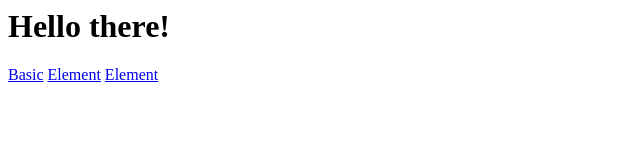
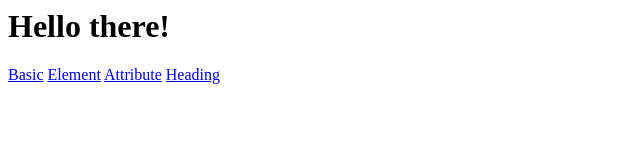
Before and after one commit to muthukumarathithan/muthukumarathithan-html-css, a plain HTML site: page index.html in a window 1280 px wide. Shown: the full height of the page, 0-640 px from the left. Drawn offline with Linux system fonts and the light colour scheme.

Commit message:
1 file modified, 1 added

```diff
--- a/index.html
+++ b/index.html
@@ -8,6 +8,7 @@
     <h1>Hello there!</h1>
     <a href="/basic.html">Basic</a>
     <a href="/element.html">Element</a>
-    <a href="/attribute.html">Element</a>
+    <a href="/attribute.html">Attribute</a>
+    <a href="/heading.html">Heading</a>
   </body>
 </html>
```
Also changed, not shown: heading.html (added, +8 -0 lines).
